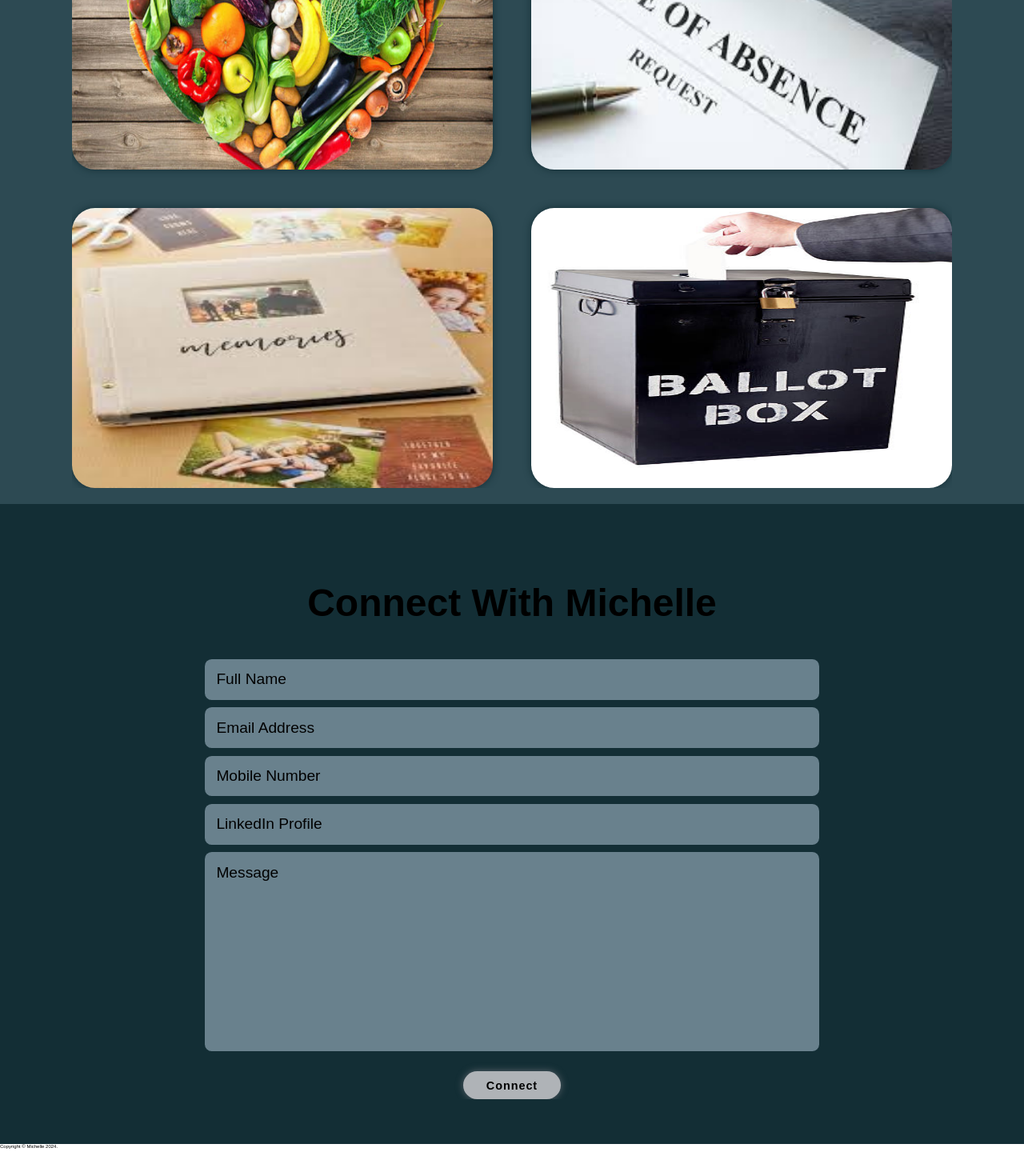
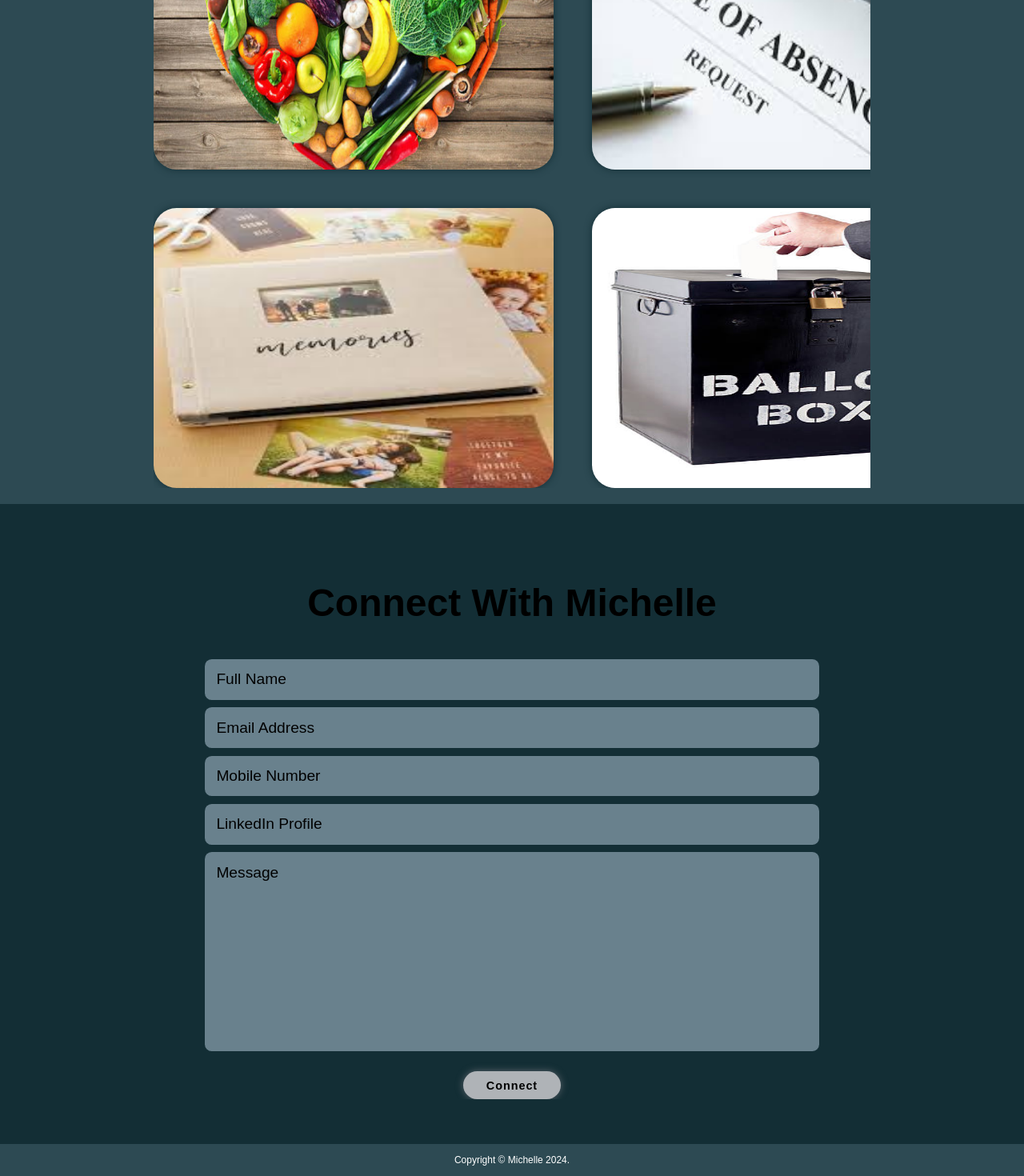
Before and after one commit to WereAM/react-portfolio, a React (Create React App) app: page / in a window 1280 px wide. Shown: the part 1127-2597 px from the top of the page at 80% size. Before the commit the page ends 2563 px from the top, so only its background shows below. Built offline with nearby package versions, Linux system fonts and the light colour scheme.

Commit message:
style(Footer): add styling to Footer component

```diff
--- a/src/App.css
+++ b/src/App.css
@@ -54,7 +54,7 @@
 
 section{
   min-height: 100vh;
-  padding: 10rem 7% 2rem;
+  padding: 10rem 15% 2rem;
 }
 
 .home{
@@ -152,6 +152,7 @@ section{
   box-shadow: 0 0 1rem var(--bg-color);
   overflow: hidden;
   display: flex;
+  width: 500px;
 }
 
 .projects-box img{
@@ -210,10 +211,6 @@ section{
   background-color: var(--bg-color);
 }
 
-/* .connect h2{
-  margin-bottom: 3rem;
-} */
-
 .connect form{
   max-width: 80rem;
   margin: 1rem auto;
@@ -242,10 +239,6 @@ section{
   color: black;
 }
 
-/* .connect form .input-form input{
-  width: 49%;
-} */
-
 .connect form textarea{
   resize: none;
 }
@@ -254,3 +247,13 @@ section{
   margin-top: 2rem;
   cursor: pointer;
 }
+
+.footer{
+  color: var(--text-color);
+  display: flex;
+  align-items: center;
+  justify-content: center;
+  background: var(--second-bg-color);
+  height: 5vh;
+  font-size: 20px;
+}
```
